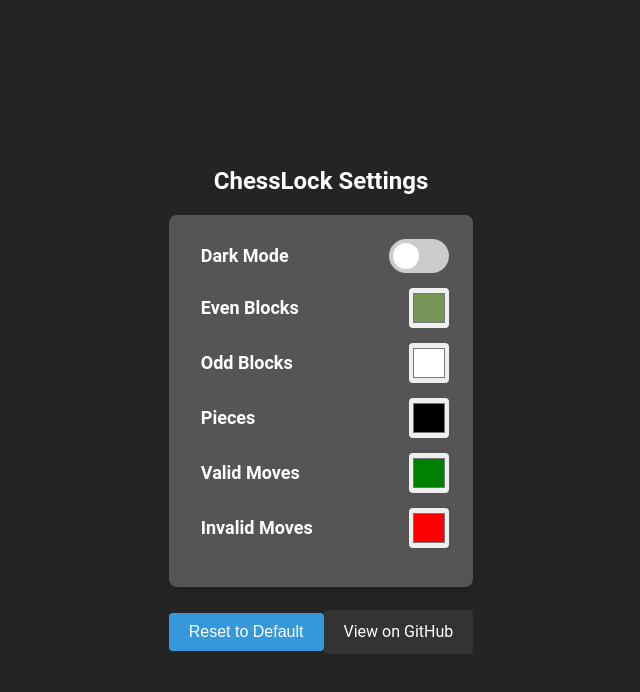
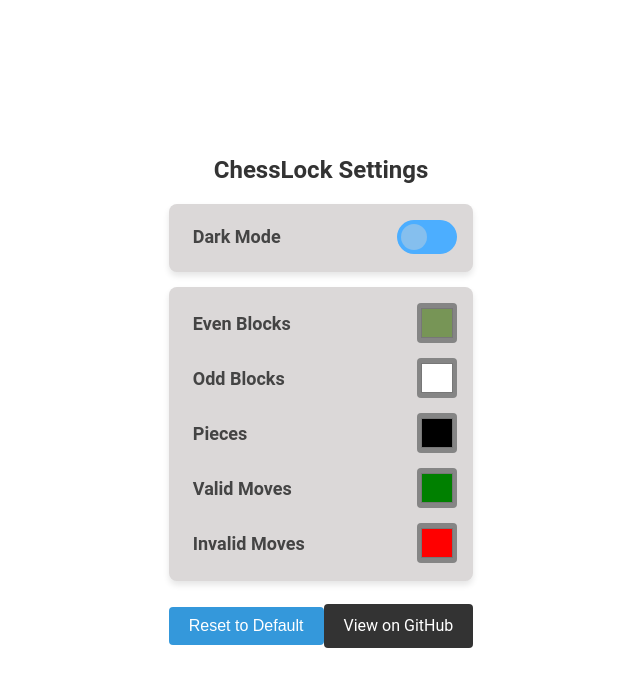
Before and after one commit to NathanPortelli/ChessLock, a Vue app: page / in a window 1280 px wide. Shown: the top 692 px of the page, without its empty margins (319-959 px from the left). Built offline with nearby package versions, Linux system fonts and the light colour scheme.

Commit message:
Light/Dark Mode for App.vue as well

```diff
--- a/index.html
+++ b/index.html
@@ -4,7 +4,7 @@
     <meta charset="UTF-8" />
     <link rel="icon" type="image/svg+xml" href="/vite.svg" />
     <meta name="viewport" content="width=device-width, initial-scale=1.0" />
-    <title>Vite + Vue + TS</title>
+    <title>ChessLock</title>
   </head>
   <body>
     <div id="app"></div>
--- a/src/App.vue
+++ b/src/App.vue
@@ -80,7 +80,13 @@
 		});
 	};
 
-	watch(darkMode, () => {
+	watch(darkMode, (newValue) => {
+		if (newValue) {
+			document.body.classList.add('dark-mode');
+		} else {
+			document.body.classList.remove('dark-mode');
+		}
+
 		if (!hasUserChangedDarkMode.value) {
 			hasUserChangedDarkMode.value = true;
 			isDefaultDarkMode.value = false;
@@ -112,11 +118,15 @@
 			saveColours();
 			}
 		});
+
+		if (darkMode.value) {
+			document.body.classList.add('dark-mode');
+		}
 	});
 </script>
 
 <template>
-	<div class="cl-settings-container">
+	<div :class="{ 'dark-mode': darkMode }" class="cl-settings-container">
 		<h1>ChessLock Settings</h1>
 		<div class="cl-settings-card">
 			<div class="cl-setting">
@@ -129,6 +139,8 @@
 					<span class="cl-slider"></span>
 				</label>
 			</div>
+		</div>
+		<div class="cl-settings-card">
 			<div class="cl-setting">
 				<label for="even-colour">
 					<i class="fas fa-chess-board"></i>
--- a/src/style.css
+++ b/src/style.css
@@ -2,10 +2,6 @@
 	font-family: Inter, system-ui, Avenir, Helvetica, Arial, sans-serif;
 	line-height: 1.5;
 	font-weight: 400;
-
-	color-scheme: light dark;
-	color: rgba(255, 255, 255, 0.87);
-	background-color: #242424;
 
 	font-synthesis: none;
 	text-rendering: optimizeLegibility;
@@ -19,34 +15,76 @@
 	place-items: center;
 	min-width: 320px;
 	min-height: 100vh;
+	background-color: #f0f0f0;
+}
+
+body.dark-mode {
+	background-color: #242424;
+}
+
+body:not(.dark-mode) {
+	background-color: #ffffff;
 }
 
 #app {
 	max-width: 1200px;
 	margin: 0 auto;
-	padding: 1.5rem;
 	text-align: center;
-}
-
-@media (prefers-color-scheme: light) {
-	:root {
-		color: #213547;
-	}
 }
 
 .cl-settings-container {
 	font-family: 'Roboto', sans-serif;
 	max-width: 400px;
-	margin: 0 auto;
-	color: #333;
+	margin: 20px;
 }
+
+/* Dark Mode */
+
+.cl-settings-container.dark-mode {
+	background-color: #242424;
+	color: #fff;
+}
+
+.cl-settings-container.dark-mode .cl-settings-card {
+	background-color: #444;
+}
+
+.cl-settings-container.dark-mode label {
+	color: #fff;
+}
+
+.cl-settings-container.dark-mode .cl-github-btn {
+	background-color: #444;
+}
+
+.cl-settings-container.dark-mode .cl-github-btn:hover {
+	background-color: #666;
+}
+
+.cl-settings-container.dark-mode h1 {
+	color: white;
+}
+
+.cl-settings-card.dark-mode {
+	background-color: #555;
+}
+
+.cl-settings-container.dark-mode label {
+	color: #ffffff;
+}
+
+input[type="color"] {
+	background-color: #858585;
+}
+
+/* Contents */
 
 .cl-settings-container div {
 	margin-bottom: 15px;
 }
 
 .cl-settings-container label {
-	color: white;
+	color: #444;
 	display: inline-block;
 	text-align: right;
 	padding-right: 20px;
@@ -69,21 +107,20 @@
 h1 {
 	font-size: 1.5rem;
 	margin-bottom: 1rem;
-	color: white;
+	color: #333;
 }
 
 .cl-settings-card {
-	background-color: #555;
+	background-color: #dbd8d8;
 	border-radius: 8px;
 	box-shadow: 0 4px 6px rgba(0, 0, 0, 0.1);
-	padding: 1.5rem;
+	padding: 1rem 1rem 0.2rem 1rem;
 }
 
 .cl-setting {
 	display: flex;
 	justify-content: space-between;
 	align-items: center;
-	margin-bottom: 1rem;
 }
 
 label {
@@ -126,7 +163,7 @@
 	left: 0;
 	right: 0;
 	bottom: 0;
-	background-color: #ccc;
+	background-color: #4caeff;
 	transition: .4s;
 	border-radius: 34px;
 }
@@ -138,13 +175,13 @@
 	width: 26px;
 	left: 4px;
 	bottom: 4px;
-	background-color: white;
+	background-color: #85bfee;
 	transition: .4s;
 	border-radius: 50%;
 }
 
 input:checked + .cl-slider {
-	background-color: #2196F3;
+	background-color: white;
 }
 
 input:checked + .cl-slider:before {
```
